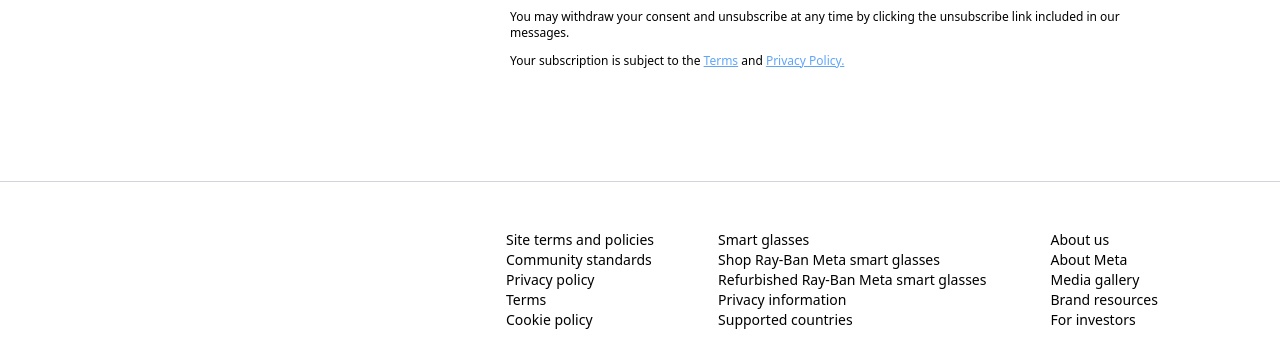
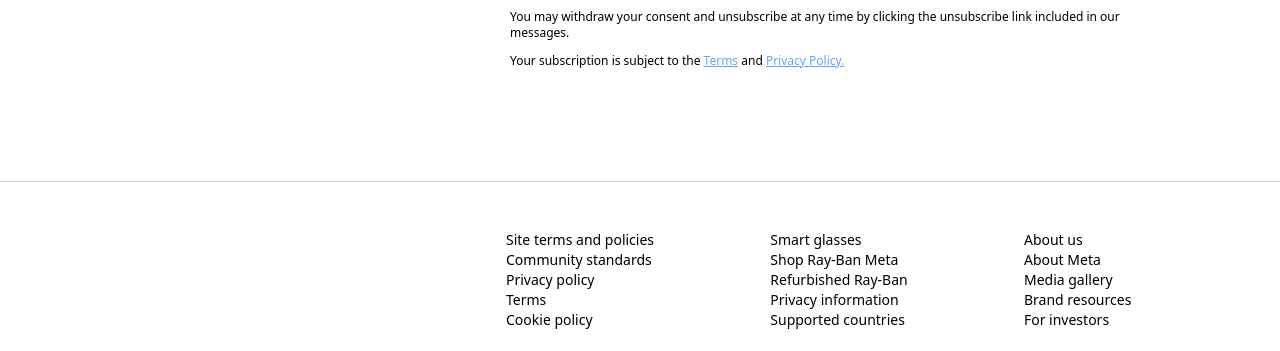
Before and after one commit to charite-uwatwembi/meta, a website: page src/index.html in a window 1280 px wide. Shown: the part 3571-3922 px from the top of the page. Drawn offline with Linux system fonts and the light colour scheme.

Commit message:
seventh section

```diff
--- a/src/index.html
+++ b/src/index.html
@@ -336,8 +336,8 @@
           </li>
           <li>
             <h1 class="font-medium hover:underline">Smart glasses</h1>
-            <p class="hover:underline"> Shop Ray-Ban Meta smart glasses</p>
-            <p class="hover:underline">Refurbished Ray-Ban Meta smart glasses</p>
+            <p class="hover:underline"> Shop Ray-Ban Meta </p>
+            <p class="hover:underline">Refurbished Ray-Ban </p>
             <p class="hover:underline">Privacy information</p>
             <p class="hover:underline">Supported countries</p>
           </li>
```
